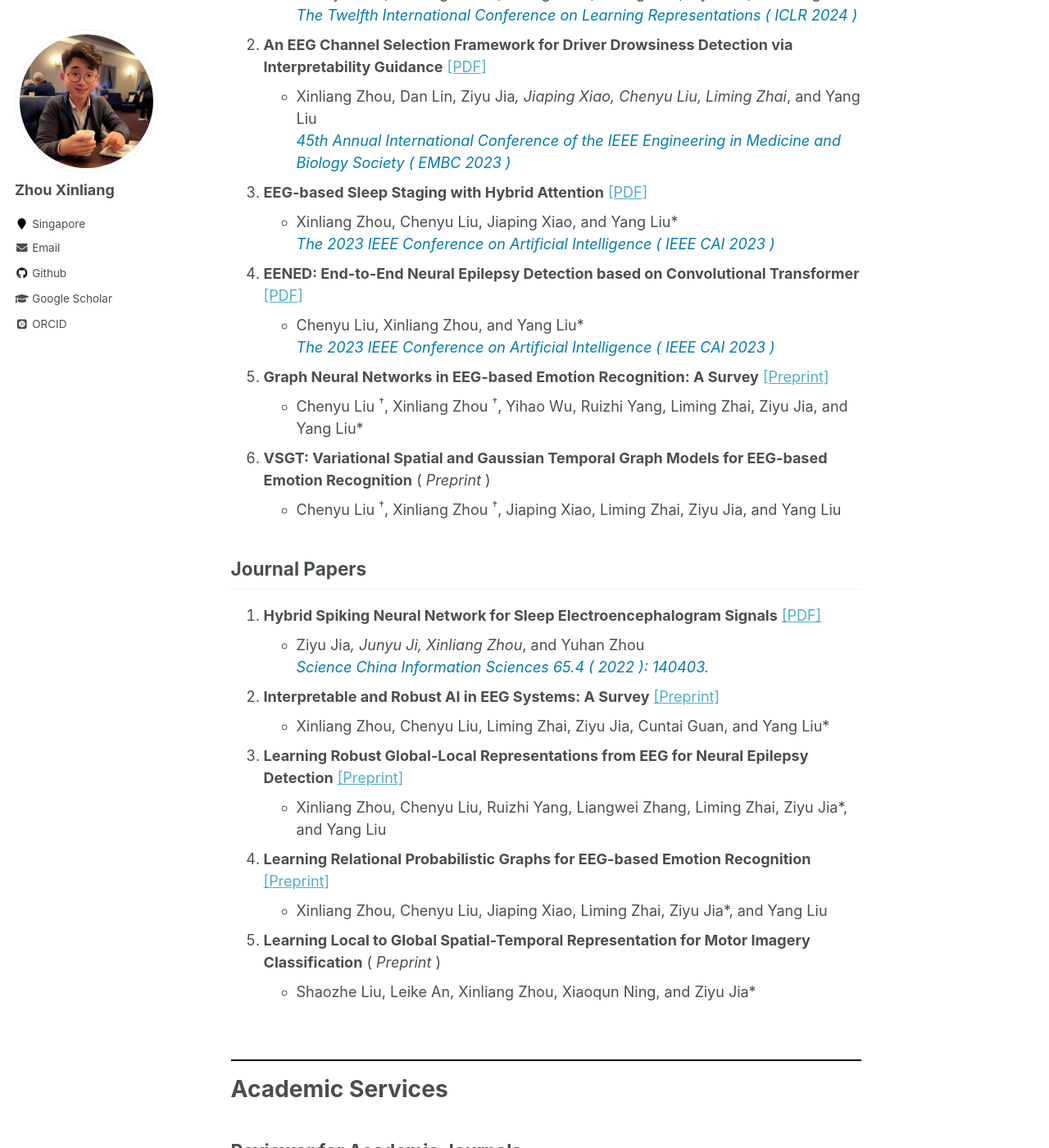
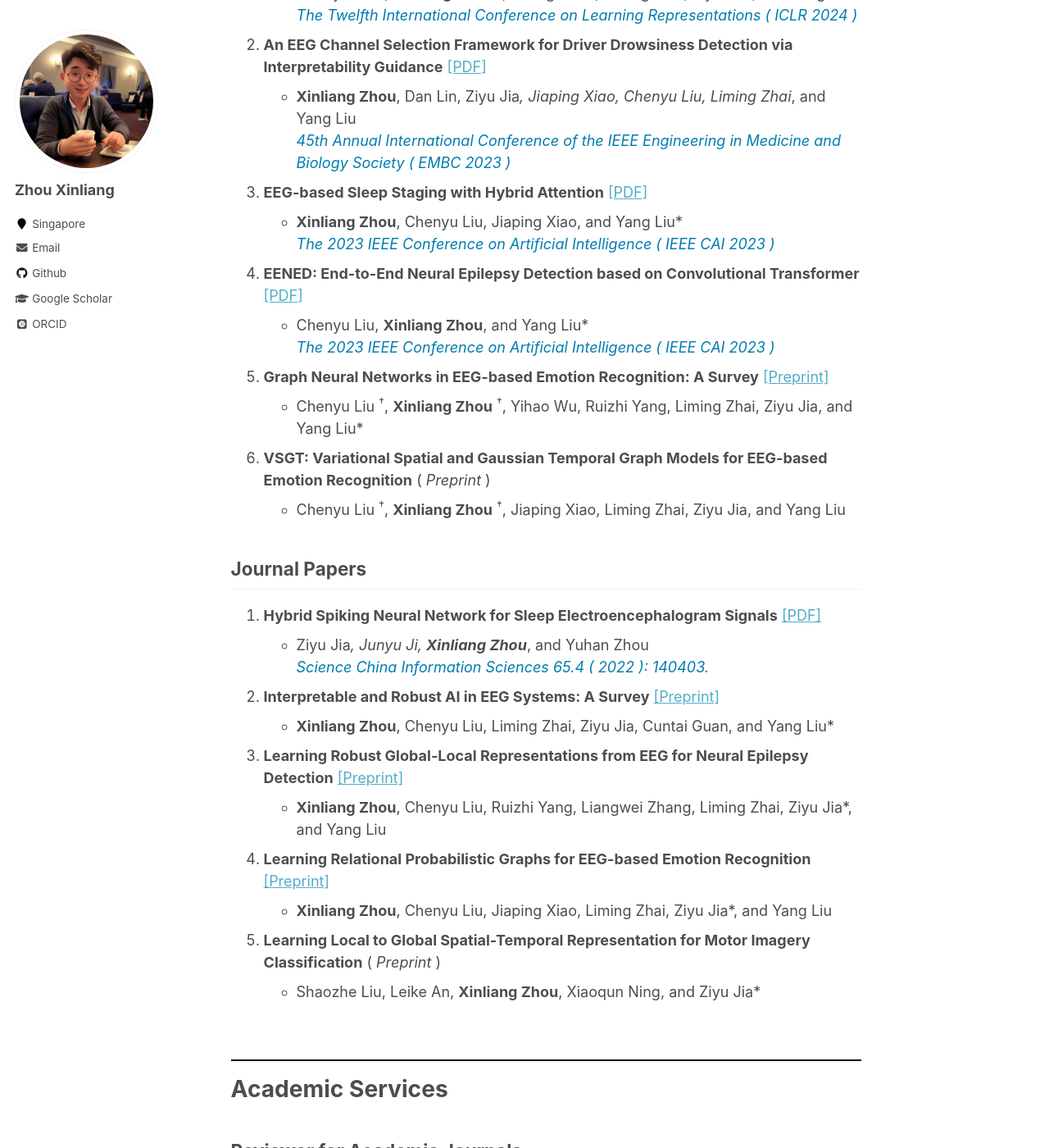
Before and after one commit to xinliangzhou/xinliangzhou.github.io, a Jekyll site: the page built from _pages/about.md, in a window 1280 px wide and 1400 px high, scrolled down 705 px. Shown: the whole window at 82% size. Built offline with Jekyll 4.4.1, drawn with Linux system fonts in a browser that asks for light colours; some web fonts are replaced; some of the changed text lies outside the part shown.

```diff
--- a/_pages/about.md
+++ b/_pages/about.md
@@ -21,52 +21,52 @@ Selected Publications
 Conference Papers
 ------
 1. **VBH-GNN: Variational Bayesian Heterogeneous Graph Neural Networks for Cross-subject Emotion Recognition** [[PDF]](https://openreview.net/pdf?id=EArTDUmILF)
-   - Chenyu Liu <sup>†</sup>, Xinliang Zhou <sup>†</sup>, Zhengri Zhu, Liming Zhai, Ziyu Jia<sup>*</sup>, and Yang Liu<br>
+   - Chenyu Liu <sup>†</sup>, **Xinliang Zhou** <sup>†</sup>, Zhengri Zhu, Liming Zhai, Ziyu Jia<sup>*</sup>, and Yang Liu<br>
   <span style="color:#007CB0">*The Twelfth International Conference on Learning Representations ( ICLR 2024 )*</span>
 
 
 2. **An EEG Channel Selection Framework for Driver Drowsiness Detection via Interpretability Guidance**  [[PDF]](https://ieeexplore.ieee.org/abstract/document/10341126)
-   - Xinliang Zhou, Dan Lin, Ziyu Jia*, Jiaping Xiao, Chenyu Liu, Liming Zhai*, and Yang Liu
+   - **Xinliang Zhou**, Dan Lin, Ziyu Jia*, Jiaping Xiao, Chenyu Liu, Liming Zhai*, and Yang Liu
    <span style="color:#007CB0">  *45th Annual International Conference of the IEEE Engineering in Medicine and Biology Society ( EMBC 2023 )*</span>
 
 3. **EEG-based Sleep Staging with Hybrid Attention**  [[PDF]](https://ieeexplore.ieee.org/abstract/document/10194990)
-   - Xinliang Zhou, Chenyu Liu, Jiaping Xiao, and Yang Liu*
+   - **Xinliang Zhou**, Chenyu Liu, Jiaping Xiao, and Yang Liu*
    <span style="color:#007CB0">  *The 2023 IEEE Conference on Artificial Intelligence ( IEEE CAI 2023 )*</span>
 
 4. **EENED: End-to-End Neural Epilepsy Detection based on Convolutional Transformer**  [[PDF]](https://ieeexplore.ieee.org/abstract/document/10195058)
-   - Chenyu Liu, Xinliang Zhou, and Yang Liu*
+   - Chenyu Liu, **Xinliang Zhou**, and Yang Liu*
    <span style="color:#007CB0">   *The 2023 IEEE Conference on Artificial Intelligence ( IEEE CAI 2023 )*</span>
 
 5. **Graph Neural Networks in EEG-based Emotion Recognition: A Survey**  [[Preprint]](https://arxiv.org/pdf/2402.01138.pdf)
-    - Chenyu Liu <sup>†</sup>, Xinliang Zhou <sup>†</sup>, Yihao Wu, Ruizhi Yang, Liming Zhai, Ziyu Jia, and Yang Liu*
+    - Chenyu Liu <sup>†</sup>, **Xinliang Zhou** <sup>†</sup>, Yihao Wu, Ruizhi Yang, Liming Zhai, Ziyu Jia, and Yang Liu*
     <!-- *Under Review and Submitted to the 33rd International Joint Conference on Artificial Intelligence ( IJCAI 2024 )* -->
 
 6. **VSGT: Variational Spatial and Gaussian Temporal Graph Models for EEG-based Emotion Recognition**     ( *Preprint* )
-    - Chenyu Liu <sup>†</sup>, Xinliang Zhou <sup>†</sup>, Jiaping Xiao, Liming Zhai, Ziyu Jia, and Yang Liu
+    - Chenyu Liu <sup>†</sup>, **Xinliang Zhou** <sup>†</sup>, Jiaping Xiao, Liming Zhai, Ziyu Jia, and Yang Liu
     <!-- *Under Review and Submitted to a Top Tier Double Blind Conference* -->
 
 
 Journal Papers
 ------
 1. **Hybrid Spiking Neural Network for Sleep Electroencephalogram Signals**  [[PDF]](https://link.springer.com/article/10.1007/s11432-021-3380-1)
-   - Ziyu Jia*, Junyu Ji, Xinliang Zhou*, and Yuhan Zhou
+   - Ziyu Jia*, Junyu Ji, **Xinliang Zhou***, and Yuhan Zhou
   <span style="color:#007CB0">    *Science China Information Sciences 65.4 ( 2022 ): 140403.*</span>
 
 2. **Interpretable and Robust AI in EEG Systems: A Survey**  [[Preprint]](https://arxiv.org/pdf/2304.10755.pdf)
-   - Xinliang Zhou, Chenyu Liu, Liming Zhai, Ziyu Jia, Cuntai Guan, and Yang Liu*
+   - **Xinliang Zhou**, Chenyu Liu, Liming Zhai, Ziyu Jia, Cuntai Guan, and Yang Liu*
    <!-- *Under Review and Submitted to IEEE Transactions on Neural Networks and Learning Systems (IEEE TNNLS)* -->
 
 
 3. **Learning Robust Global-Local Representations from EEG for Neural Epilepsy Detection**  [[Preprint]](https://www.researchgate.net/publication/379323759_Learning_Robust_Global-Local_Representation_from_EEG_for_Neural_Epilepsy_Detection)
-   - Xinliang Zhou, Chenyu Liu, Ruizhi Yang, Liangwei Zhang, Liming Zhai, Ziyu Jia*, and Yang Liu
+   - **Xinliang Zhou**, Chenyu Liu, Ruizhi Yang, Liangwei Zhang, Liming Zhai, Ziyu Jia*, and Yang Liu
    <!-- *Under Review and Submitted to IEEE Transactions on Neural Artificial Intelligence (IEEE TAI)* -->
 
 4. **Learning Relational Probabilistic Graphs for EEG-based Emotion Recognition**  [[Preprint]](https://www.researchgate.net/publication/379325479_Learning_Relational_Probabilistic_Graphs_for_EEG-based_Emotion_Recognition)
-   - Xinliang Zhou, Chenyu Liu, Jiaping Xiao, Liming Zhai, Ziyu Jia*, and Yang Liu
+   - **Xinliang Zhou**, Chenyu Liu, Jiaping Xiao, Liming Zhai, Ziyu Jia*, and Yang Liu
    <!-- *Under Review and Submitted to IEEE Transactions on Affective Computing (IEEE TAFFC)* -->
 
 5. **Learning Local to Global Spatial-Temporal Representation for Motor Imagery Classification** ( *Preprint* )
-   - Shaozhe Liu, Leike An, Xinliang Zhou, Xiaoqun Ning, and Ziyu Jia*
+   - Shaozhe Liu, Leike An, **Xinliang Zhou**, Xiaoqun Ning, and Ziyu Jia*
    <!-- *Under Review and Submitted to IEEE Transactions on Neural Cybernetics (IEEE TCYB)* -->
 
 <br>
```
